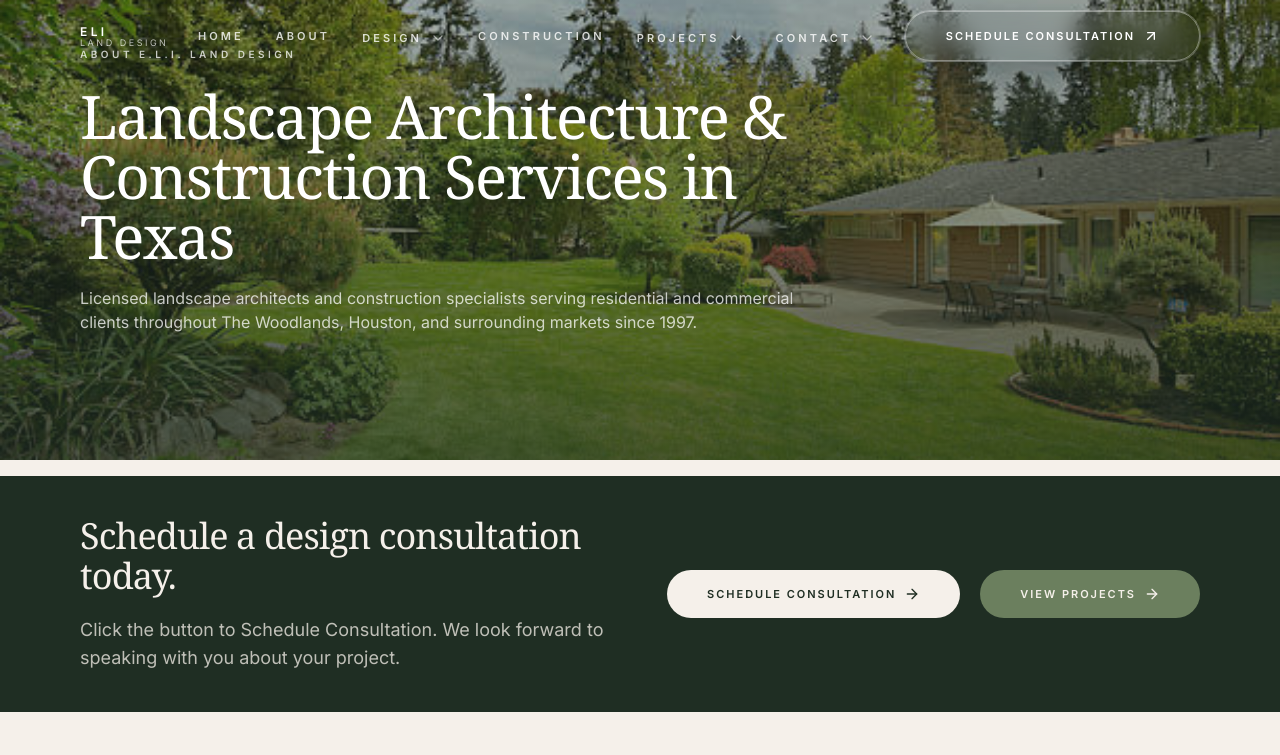
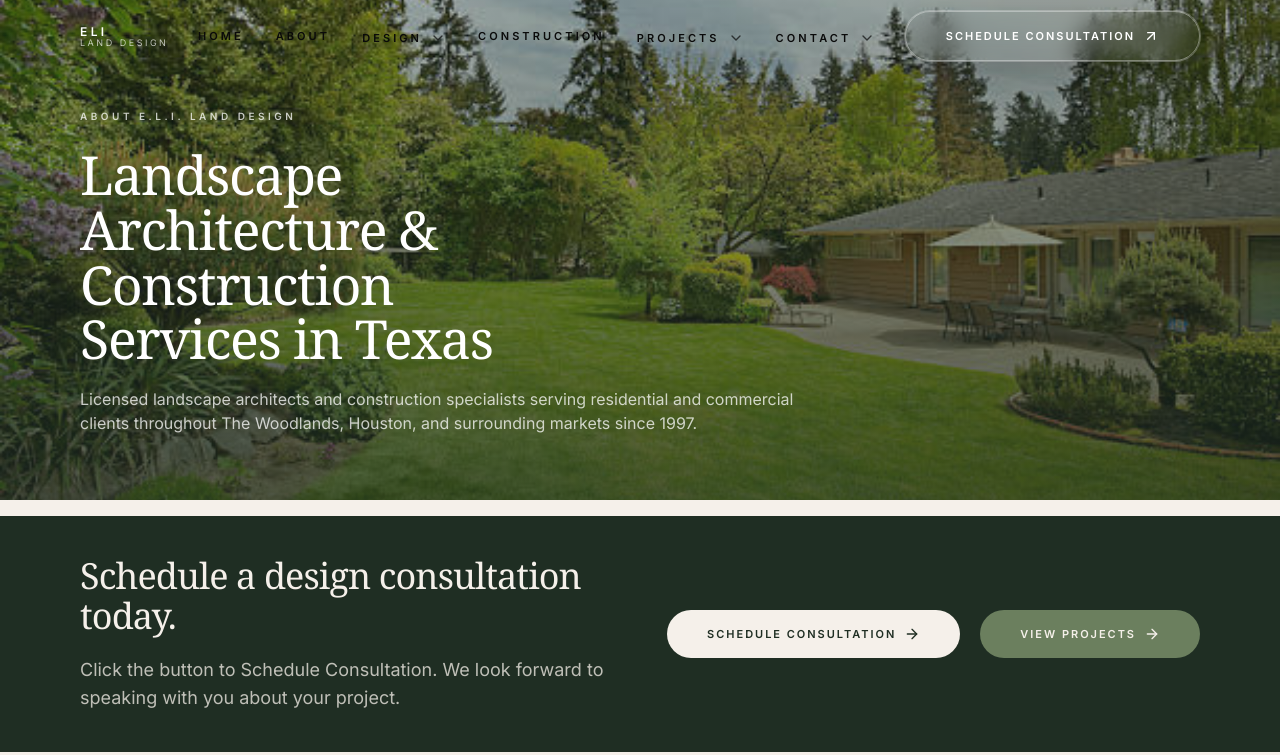
Before and after one commit to sentinelstechnologygroup-stack/eli-land-design-hybrid, a Next.js app: page /about in a window 1280 px wide. Shown: the top 755 px of the page. Built offline with nearby package versions, Linux system fonts and the light colour scheme.

Commit message:
Hardening: lock global layout contract and header/page mode

```diff
--- a/src/Layout.jsx
+++ b/src/Layout.jsx
@@ -7,41 +7,39 @@ import SiteHeader from "./components/SiteHeader";
 import SiteFooter from "./components/SiteFooter";
 import { trackScrollDepth, trackPageView, startEngagementTimer } from "@/lib/intelligence";
 
+const HEADER_HEIGHT = 72;
+
 export default function Layout({ children, currentPageName = "unknown" }) {
   const pathname = usePathname();
-  const HEADER_OFFSET = "pt-20 md:pt-24";
+  const [pageMode, setPageMode] = useState(pathname === "/" ? "hero" : "standard");
 
-  const [hasHeroClass, setHasHeroClass] = useState(false);
-
-  // ✅ Observe body class changes (PageShell sets eli-has-hero)
   useEffect(() => {
     if (typeof document === "undefined") return;
 
-    const read = () => {
-      setHasHeroClass(document.body.classList.contains("eli-has-hero"));
+    const readPageMode = () => {
+      const nextMode = document.body.dataset.eliPageMode;
+      setPageMode(nextMode || (pathname === "/" ? "hero" : "standard"));
     };
 
-    read();
+    readPageMode();
 
     const Obs = typeof MutationObserver !== "undefined" ? MutationObserver : null;
     if (!Obs) return;
 
-    const observer = new Obs(read);
-    observer.observe(document.body, { attributes: true, attributeFilter: ["class"] });
+    const observer = new Obs(readPageMode);
+    observer.observe(document.body, {
+      attributes: true,
+      attributeFilter: ["data-eli-page-mode"],
+    });
 
     return () => observer.disconnect();
   }, [pathname]);
 
-  // ✅ Hero mode is now contract-driven (PageShell), with a Home fallback
-  const heroUnderHeader = hasHeroClass || pathname === "/";
-
-  // ✅ Hook #1: page view + dwell time
   useEffect(() => {
     trackPageView(pathname);
     return startEngagementTimer(pathname);
   }, [pathname]);
 
-  // ✅ Hook #2: scroll depth (throttled by rAF)
   useEffect(() => {
     if (typeof window === "undefined") return;
 
@@ -59,7 +57,7 @@ export default function Layout({ children, currentPageName = "unknown" }) {
     };
 
     window.addEventListener("scroll", handleScroll, { passive: true });
-    handleScroll(); // initial ping
+    handleScroll();
 
     return () => {
       window.removeEventListener("scroll", handleScroll);
@@ -67,10 +65,17 @@ export default function Layout({ children, currentPageName = "unknown" }) {
     };
   }, []);
 
+  const isHeroPage = pageMode === "hero";
+
   return (
-    <div className="min-h-screen bg-[#F5F0EA]">
-      <SiteHeader currentPageName={currentPageName} heroUnderHeader={heroUnderHeader} />
-      <div className={heroUnderHeader ? "" : HEADER_OFFSET}>{children}</div>
+    <div
+      className="min-h-screen bg-[#F5F0EA]"
+      style={{ "--eli-header-height": `${HEADER_HEIGHT}px` }}
+    >
+      <SiteHeader currentPageName={currentPageName} pageMode={pageMode} />
+      <div style={isHeroPage ? undefined : { paddingTop: "var(--eli-header-height)" }}>
+        {children}
+      </div>
       <SiteFooter />
     </div>
   );
--- a/src/components/PageShell.jsx
+++ b/src/components/PageShell.jsx
@@ -7,12 +7,9 @@ import BottomCTA from "./shared/BottomCTA";
 /**
  * PageShell
  * - Standard page wrapper
- * - Hero pages signal Layout/SiteHeader using body class "eli-has-hero"
- * - IMPORTANT: We infer hero mode if heroImage exists (prevents Contact/legacy pages from breaking overlay)
- *
- * Additions:
- * - heroExtras: optional slot rendered inside the hero area (used ONLY by Reviews right now)
- * - BottomCTA is owned here (single source of truth)
+ * - Owns the page mode contract through body dataset: hero | standard
+ * - Owns hero spacing under the fixed header
+ * - Owns the global CTA strip / Bottom CTA behavior
  */
 export default function PageShell({
   hero = false,
@@ -21,43 +18,32 @@ export default function PageShell({
   title,
   subtitle,
   children,
-
-  // CTA STRIP below hero
   showCtaStrip = true,
-
-  // ✅ Hero extras (optional)
   heroExtras = null,
-
-  // ✅ Bottom CTA control
   showBottomCta = true,
   bottomCtaProps = {},
 }) {
   const hasHero = Boolean(hero || heroImage);
 
   useEffect(() => {
-    // ✅ SSR-safe guard (even though this is a client component, keep it deterministic)
     if (typeof document === "undefined") return;
 
-    const cls = "eli-has-hero";
-    if (hasHero) document.body.classList.add(cls);
-    else document.body.classList.remove(cls);
+    document.body.dataset.eliPageMode = hasHero ? "hero" : "standard";
 
     return () => {
-      document.body.classList.remove(cls);
+      delete document.body.dataset.eliPageMode;
     };
   }, [hasHero]);
 
   return (
     <main className="bg-[#F5F0EA]">
-      {/* HERO */}
-      {hasHero && (
-        <section className="relative w-full h-[56vh] min-h-[460px] max-h-[740px] overflow-hidden">
-          {/* image */}
+      {hasHero ? (
+        <section className="relative isolate w-full min-h-[500px] h-[56vh] max-h-[740px] overflow-hidden">
           {heroImage ? (
             <img
               src={heroImage}
               alt={title || "ELI Land Design"}
-              className="absolute inset-0 w-full h-full object-cover object-center"
+              className="absolute inset-0 h-full w-full object-cover object-center"
               loading="eager"
               decoding="async"
             />
@@ -65,52 +51,46 @@ export default function PageShell({
             <div className="absolute inset-0 bg-[#1F2E23]" />
           )}
 
-          {/* overlay */}
           <div className="absolute inset-0 bg-gradient-to-b from-[#1F2E23]/35 via-[#1F2E23]/55 to-[#1F2E23]/75" />
 
-          {/* content */}
-          <div className="absolute inset-0">
-            <div className="max-w-[1440px] mx-auto px-6 md:px-12 lg:px-20 h-full">
-              <div className="h-full flex items-center">
-                <div className="w-full max-w-3xl -translate-y-8 md:-translate-y-10">
-                  {eyebrow && (
-                    <div className="text-[10px] tracking-[0.35em] uppercase font-sans-clean font-semibold text-white/75 mb-6">
+          <div className="relative z-[2] h-full">
+            <div className="mx-auto flex h-full max-w-[1440px] items-center px-6 pt-[calc(var(--eli-header-height)+1.75rem)] pb-14 md:px-12 md:pt-[calc(var(--eli-header-height)+2.25rem)] md:pb-16 lg:px-20">
+              <div className="w-full max-w-[70rem]">
+                <div className="max-w-[60rem]">
+                  {eyebrow ? (
+                    <div className="mb-6 text-[10px] font-sans-clean font-semibold uppercase tracking-[0.35em] text-white/75">
                       {eyebrow}
                     </div>
-                  )}
+                  ) : null}
 
-                  {title && (
-                    <h1 className="font-serif-display text-white text-5xl md:text-6xl font-light leading-[1.02]">
+                  {title ? (
+                    <h1 className="max-w-[18ch] font-serif-display text-[clamp(2.4rem,4.2vw,4.75rem)] font-light leading-[1.02] tracking-tight text-white [text-wrap:balance]">
                       {title}
                     </h1>
-                  )}
+                  ) : null}
 
-                  {subtitle && (
-                    <p className="mt-5 text-white/75 font-sans-clean text-sm md:text-base leading-[1.9] max-w-[72ch]">
+                  {subtitle ? (
+                    <p className="mt-5 max-w-[72ch] text-sm font-sans-clean leading-[1.9] text-white/75 md:text-base">
                       {subtitle}
                     </p>
-                  )}
+                  ) : null}
 
-                  {/* ✅ Reviews-only slot (or any page that needs it) */}
                   {heroExtras ? <div className="mt-8">{heroExtras}</div> : null}
                 </div>
               </div>
             </div>
           </div>
         </section>
-      )}
+      ) : null}
 
-      {/* CTA STRIP (global below hero) */}
       {hasHero && showCtaStrip ? (
         <div className="pt-2 md:pt-4">
           <CTAStrip />
         </div>
       ) : null}
 
-      {/* BODY */}
       <div>{children}</div>
 
-      {/* ✅ BOTTOM CTA (single source of truth) */}
       {showBottomCta ? <BottomCTA {...bottomCtaProps} /> : null}
       <div className="pt-2 md:pt-4" />
     </main>
--- a/src/components/SiteHeader.jsx
+++ b/src/components/SiteHeader.jsx
@@ -11,11 +11,10 @@ import { NAV, ROUTES } from "./utils/routes";
 import { trackCTA, trackLeadIntent } from "@/lib/intelligence";
 
 /**
- * SiteHeader is "dumb":
- * - It does NOT decide hero/non-hero by route.
- * - Layout decides that and passes heroUnderHeader.
+ * SiteHeader is layout-driven.
+ * It receives pageMode from Layout and never infers hero state from routes.
  */
-export default function SiteHeader({ currentPageName, heroUnderHeader = false }) {
+export default function SiteHeader({ currentPageName, pageMode = "standard" }) {
   const [scrolled, setScrolled] = useState(false);
   const [mobileOpen, setMobileOpen] = useState(false);
   const [openMenu, setOpenMenu] = useState(null);
@@ -28,29 +27,32 @@ export default function SiteHeader({ currentPageName, heroUnderHeader = false })
     return () => window.removeEventListener("scroll", handleScroll);
   }, []);
 
-  // Close mobile menu on route change
   useEffect(() => {
     setMobileOpen(false);
     setOpenMenu(null);
   }, [pathname]);
 
-  const heroMode = Boolean(heroUnderHeader);
+  const heroMode = pageMode === "hero";
 
   const HEADER_CONTAINER = "max-w-[1440px] mx-auto px-6 md:px-12 lg:px-20";
 
   const headerBase =
-    "fixed top-0 left-0 right-0 z-[1000] transition-colors duration-300";
+    "fixed top-0 left-0 right-0 z-[1000] border-b transition-colors duration-300";
 
-  const headerBg =
-    heroMode && !scrolled
-      ? "bg-transparent"
-      : "bg-[#F5F0EA] border-b border-[#1F2E23]/10";
+  const headerChrome = heroMode && !scrolled
+    ? "border-transparent bg-transparent"
+    : "border-[#1F2E23]/10 bg-[#F5F0EA]/96 backdrop-blur-md";
 
   const textColor = heroMode && !scrolled ? "text-white" : "text-[#1F2E23]";
-  const navText =
-    heroMode && !scrolled
-      ? "text-white/80 hover:text-white"
-      : "text-[#1F2E23]/65 hover:text-[#1F2E23]";
+  const navText = heroMode && !scrolled
+    ? "text-white/82 hover:text-white"
+    : "text-[#1F2E23]/65 hover:text-[#1F2E23]";
+
+  const mobileToggleChrome = heroMode && !scrolled
+    ? "border-white/20 bg-white/10 backdrop-blur-md"
+    : "border-[#1F2E23]/10 bg-white/70";
+
+  const mobileToggleIcon = heroMode && !scrolled ? "text-white" : "text-[#1F2E23]/70";
 
   const MOBILE_SECTIONS = useMemo(() => {
     const design = NAV.find((n) => n.label === "Design");
@@ -72,21 +74,19 @@ export default function SiteHeader({ currentPageName, heroUnderHeader = false })
   };
 
   return (
-    <header ref={headerRef} className={`${headerBase} ${headerBg}`}>
-      <div className={`${HEADER_CONTAINER} h-[72px] flex items-center justify-between`}>
-        {/* Brand */}
+    <header ref={headerRef} className={`${headerBase} ${headerChrome}`}>
+      <div className={`${HEADER_CONTAINER} flex h-[var(--eli-header-height)] items-center justify-between`}>
         <Link href={ROUTES.home} className={`flex items-center gap-3 ${textColor}`}>
           <div className="leading-none">
-            <div className="font-sans-clean font-semibold tracking-[0.28em] text-[12px]">
+            <div className="font-sans-clean text-[12px] font-semibold tracking-[0.28em]">
               ELI
             </div>
-            <div className="text-[9px] tracking-[0.28em] uppercase opacity-70">
+            <div className="text-[9px] uppercase tracking-[0.28em] opacity-70">
               Land Design
             </div>
           </div>
         </Link>
 
-        {/* Desktop nav */}
         <nav className="hidden lg:flex items-center gap-8">
           {NAV.map((item) => {
             if (item.children?.length) {
@@ -100,10 +100,10 @@ export default function SiteHeader({ currentPageName, heroUnderHeader = false })
                 >
                   <button
                     type="button"
-                    className={`text-[11px] tracking-[0.28em] uppercase font-sans-clean font-semibold transition-colors inline-flex items-center gap-2 ${navText}`}
+                    className={`inline-flex items-center gap-2 text-[11px] font-sans-clean font-semibold uppercase tracking-[0.28em] transition-colors ${navText}`}
                   >
                     {item.label}
-                    <ChevronDown className="w-4 h-4 opacity-70" />
+                    <ChevronDown className="h-4 w-4 opacity-70" />
                   </button>
 
                   <AnimatePresence>
@@ -113,19 +113,19 @@ export default function SiteHeader({ currentPageName, heroUnderHeader = false })
                         animate={{ opacity: 1, y: 0 }}
                         exit={{ opacity: 0, y: 8 }}
                         transition={{ duration: 0.18 }}
-                        className="absolute left-0 mt-3 w-[260px] rounded-2xl bg-[#F5F0EA] border border-[#1F2E23]/10 shadow-[0_18px_60px_rgba(0,0,0,0.12)] overflow-hidden"
+                        className="absolute left-0 mt-3 w-[260px] overflow-hidden rounded-2xl border border-[#1F2E23]/10 bg-[#F5F0EA] shadow-[0_18px_60px_rgba(0,0,0,0.12)]"
                       >
                         <div className="p-2">
                           {item.children.map((c) => (
                             <Link
                               key={c.label}
                               href={c.href}
-                              className="flex items-center justify-between px-4 py-3 rounded-xl hover:bg-[#1F2E23]/5 transition"
+                              className="flex items-center justify-between rounded-xl px-4 py-3 transition hover:bg-[#1F2E23]/5"
                             >
-                              <span className="text-[12px] text-[#1F2E23]/75 font-sans-clean">
+                              <span className="font-sans-clean text-[12px] text-[#1F2E23]/75">
                                 {c.label}
                               </span>
-                              <ArrowUpRight className="w-4 h-4 text-[#1F2E23]/45" />
+                              <ArrowUpRight className="h-4 w-4 text-[#1F2E23]/45" />
                             </Link>
                           ))}
                         </div>
@@ -147,7 +147,7 @@ export default function SiteHeader({ currentPageName, heroUnderHeader = false })
             );
           })}
         </nav>
-        {/* Desktop CTA */}
+
         <div className="hidden lg:flex items-center">
           <Button
             asChild
@@ -160,32 +160,30 @@ export default function SiteHeader({ currentPageName, heroUnderHeader = false })
               aria-label="Schedule a consultation"
               onClick={() => onScheduleClick("Header CTA")}
             >
-              Schedule Consultation <ArrowUpRight className="w-4 h-4" />
+              Schedule Consultation <ArrowUpRight className="h-4 w-4" />
             </Link>
           </Button>
         </div>
 
-        {/* Mobile toggle */}
         <button
           type="button"
-          className="lg:hidden inline-flex items-center justify-center w-11 h-11 rounded-2xl border border-[#1F2E23]/10 bg-white/70"
+          className={`inline-flex h-11 w-11 items-center justify-center rounded-2xl border transition-colors lg:hidden ${mobileToggleChrome}`}
           onClick={() => setMobileOpen((v) => !v)}
           aria-label="Toggle menu"
         >
           {mobileOpen ? (
-            <X className="w-5 h-5 text-[#1F2E23]/70" />
+            <X className={`h-5 w-5 ${mobileToggleIcon}`} />
           ) : (
-            <Menu className="w-5 h-5 text-[#1F2E23]/70" />
+            <Menu className={`h-5 w-5 ${mobileToggleIcon}`} />
           )}
         </button>
       </div>
 
-      {/* Mobile menu */}
       <AnimatePresence>
         {mobileOpen ? (
           <>
             <motion.div
-              className="fixed inset-0 bg-black/50 z-[998]"
+              className="fixed inset-0 z-[998] bg-black/50"
               initial={{ opacity: 0 }}
               animate={{ opacity: 1 }}
               exit={{ opacity: 0 }}
@@ -193,29 +191,29 @@ export default function SiteHeader({ currentPageName, heroUnderHeader = false })
             />
 
             <motion.div
-              className="fixed top-0 right-0 bottom-0 w-[88vw] max-w-[420px] bg-[#F5F0EA] z-[999] shadow-2xl border-l border-[#1F2E23]/10"
+              className="fixed top-0 right-0 bottom-0 z-[999] w-[88vw] max-w-[420px] border-l border-[#1F2E23]/10 bg-[#F5F0EA] shadow-2xl"
               initial={{ x: 40, opacity: 0 }}
               animate={{ x: 0, opacity: 1 }}
               exit={{ x: 40, opacity: 0 }}
               transition={{ type: "spring", stiffness: 260, damping: 28 }}
             >
-              <div className="h-[72px] px-6 flex items-center justify-between border-b border-[#1F2E23]/10">
-                <div className="text-[11px] tracking-[0.28em] uppercase font-sans-clean font-semibold text-[#1F2E23]/70">
+              <div className="flex h-[var(--eli-header-height)] items-center justify-between border-b border-[#1F2E23]/10 px-6">
+                <div className="text-[11px] font-sans-clean font-semibold uppercase tracking-[0.28em] text-[#1F2E23]/70">
                   Menu
                 </div>
                 <button
                   onClick={() => setMobileOpen(false)}
-                  className="w-11 h-11 rounded-2xl border border-[#1F2E23]/10 bg-white"
+                  className="h-11 w-11 rounded-2xl border border-[#1F2E23]/10 bg-white"
                   aria-label="Close menu"
                 >
-                  <X className="w-5 h-5 text-[#1F2E23]/70 mx-auto" />
+                  <X className="mx-auto h-5 w-5 text-[#1F2E23]/70" />
                 </button>
               </div>
 
-              <div className="px-6 py-6 space-y-6">
+              <div className="space-y-6 px-6 py-6">
                 {MOBILE_SECTIONS.map((section) => (
                   <div key={section.label}>
-                    <div className="text-[10px] tracking-[0.3em] uppercase font-sans-clean font-semibold text-[#1F2E23]/45 mb-3">
+                    <div className="mb-3 text-[10px] font-sans-clean font-semibold uppercase tracking-[0.3em] text-[#1F2E23]/45">
                       {section.label}
                     </div>
 
@@ -224,13 +222,13 @@ export default function SiteHeader({ currentPageName, heroUnderHeader = false })
                         <Link
                           key={it.label}
                           href={it.href}
-                          className="block px-4 py-3 rounded-2xl bg-white border border-[#1F2E23]/10 text-[#1F2E23]/75 hover:text-[#1F2E23] hover:bg-[#1F2E23]/5 transition"
+                          className="block rounded-2xl border border-[#1F2E23]/10 bg-white px-4 py-3 text-[#1F2E23]/75 transition hover:bg-[#1F2E23]/5 hover:text-[#1F2E23]"
                         >
                           <div className="flex items-center justify-between">
-                            <span className="text-[12px] font-sans-clean font-semibold">
+                            <span className="font-sans-clean text-[12px] font-semibold">
                               {it.label}
                             </span>
-                            <ArrowUpRight className="w-4 h-4 text-[#1F2E23]/40" />
+                            <ArrowUpRight className="h-4 w-4 text-[#1F2E23]/40" />
                           </div>
                         </Link>
                       ))}
@@ -239,7 +237,7 @@ export default function SiteHeader({ currentPageName, heroUnderHeader = false })
                 ))}
               </div>
 
-              <div className="p-6 border-t border-[#1F2E23]/10">
+              <div className="border-t border-[#1F2E23]/10 p-6">
                 <Button asChild variant="primary" size="cta" className="w-full">
                   <Link
                     href={ROUTES.contact}
--- a/src/components/home/HeroSection.jsx
+++ b/src/components/home/HeroSection.jsx
@@ -53,7 +53,7 @@ export default function HeroSection() {
               initial={{ opacity: 0, y: 30 }}
               animate={{ opacity: 1, y: 0 }}
               transition={{ duration: 1, delay: 0.3, ease: [0.33, 1, 0.68, 1] }}
-              className="font-serif-display text-[#F5F0EA] text-4xl sm:text-5xl md:text-6xl lg:text-7xl font-light leading-[1.02] tracking-tight"
+              className="max-w-[16ch] font-serif-display text-[#F5F0EA] text-4xl sm:text-5xl md:text-6xl lg:text-[4.35rem] font-light leading-[1.02] tracking-tight [text-wrap:balance]"
             >
               Landscape architecture built for Texas
             </motion.h1>
```
Also changed, not shown: 1 other file (tests, documents, lock files or other folders).
